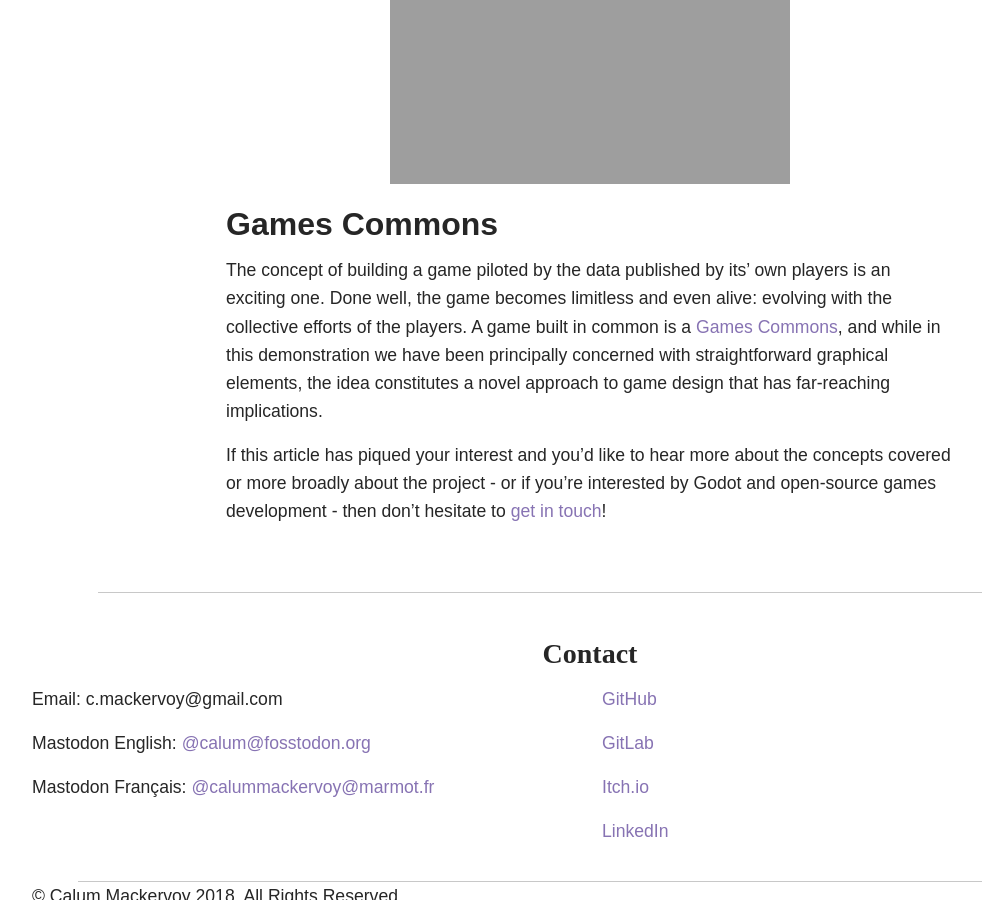
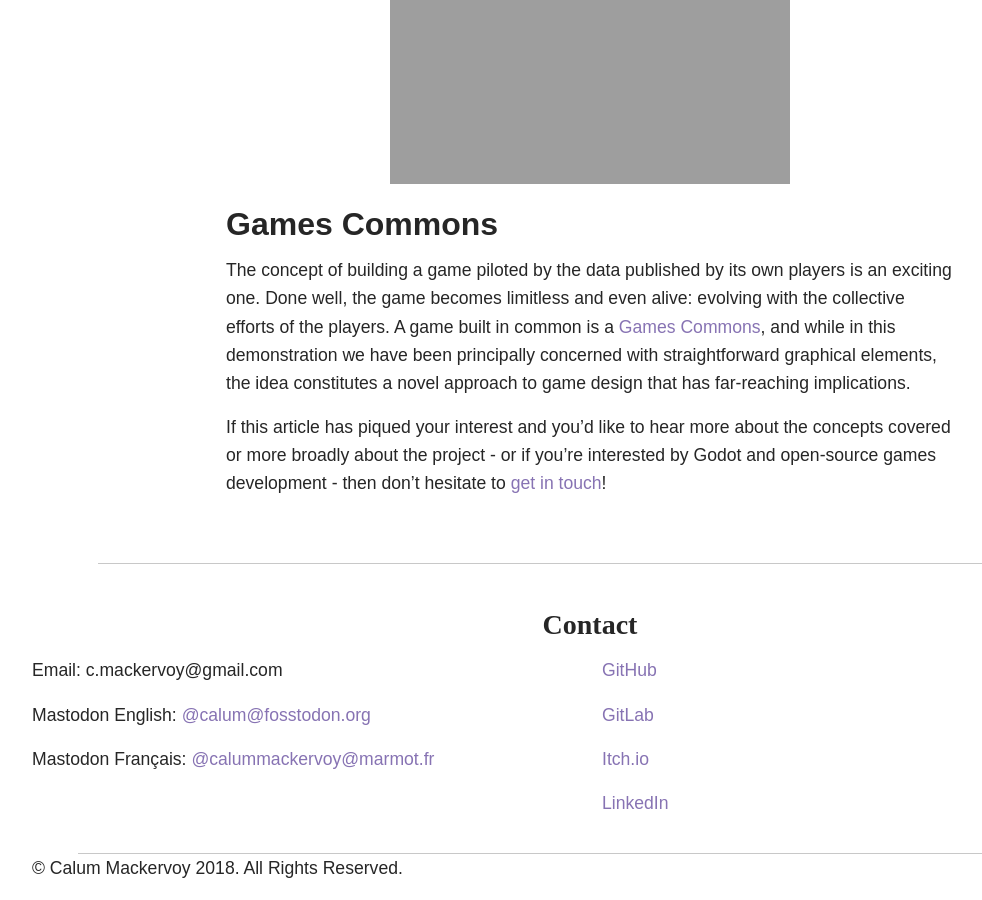
Before and after one commit to calummackervoy/calummackervoy.github.io, a Jekyll site: the page built from en/_posts/2025-05-29-godot-adaptive-tile-map.md, in a window 1280 px wide and 900 px high, scrolled down 4928 px. Shown: the whole window, without its empty margins (50-1032 px from the left). Built offline with Jekyll 4.4.1, drawn with Linux system fonts in a browser that asks for light colours; some web fonts are replaced.

Commit message:
Fix grammatical error

```diff
--- a/en/_posts/2025-05-29-godot-adaptive-tile-map.md
+++ b/en/_posts/2025-05-29-godot-adaptive-tile-map.md
@@ -151,6 +151,6 @@
 
 ## Games Commons
 
-The concept of building a game piloted by the data published by its' own players is an exciting one. Done well, the game becomes limitless and even alive: evolving with the collective efforts of the players. A game built in common is a [Games Commons](https://gamescommons.com/), and while in this demonstration we have been principally concerned with straightforward graphical elements, the idea constitutes a novel approach to game design that has far-reaching implications.
+The concept of building a game piloted by the data published by its own players is an exciting one. Done well, the game becomes limitless and even alive: evolving with the collective efforts of the players. A game built in common is a [Games Commons](https://gamescommons.com/), and while in this demonstration we have been principally concerned with straightforward graphical elements, the idea constitutes a novel approach to game design that has far-reaching implications.
 
 If this article has piqued your interest and you'd like to hear more about the concepts covered or more broadly about the project - or if you're interested by Godot and open-source games development - then don't hesitate to <a href="{{ '/contact' | prepend: site.baseurl }}">get in touch</a>!
```
